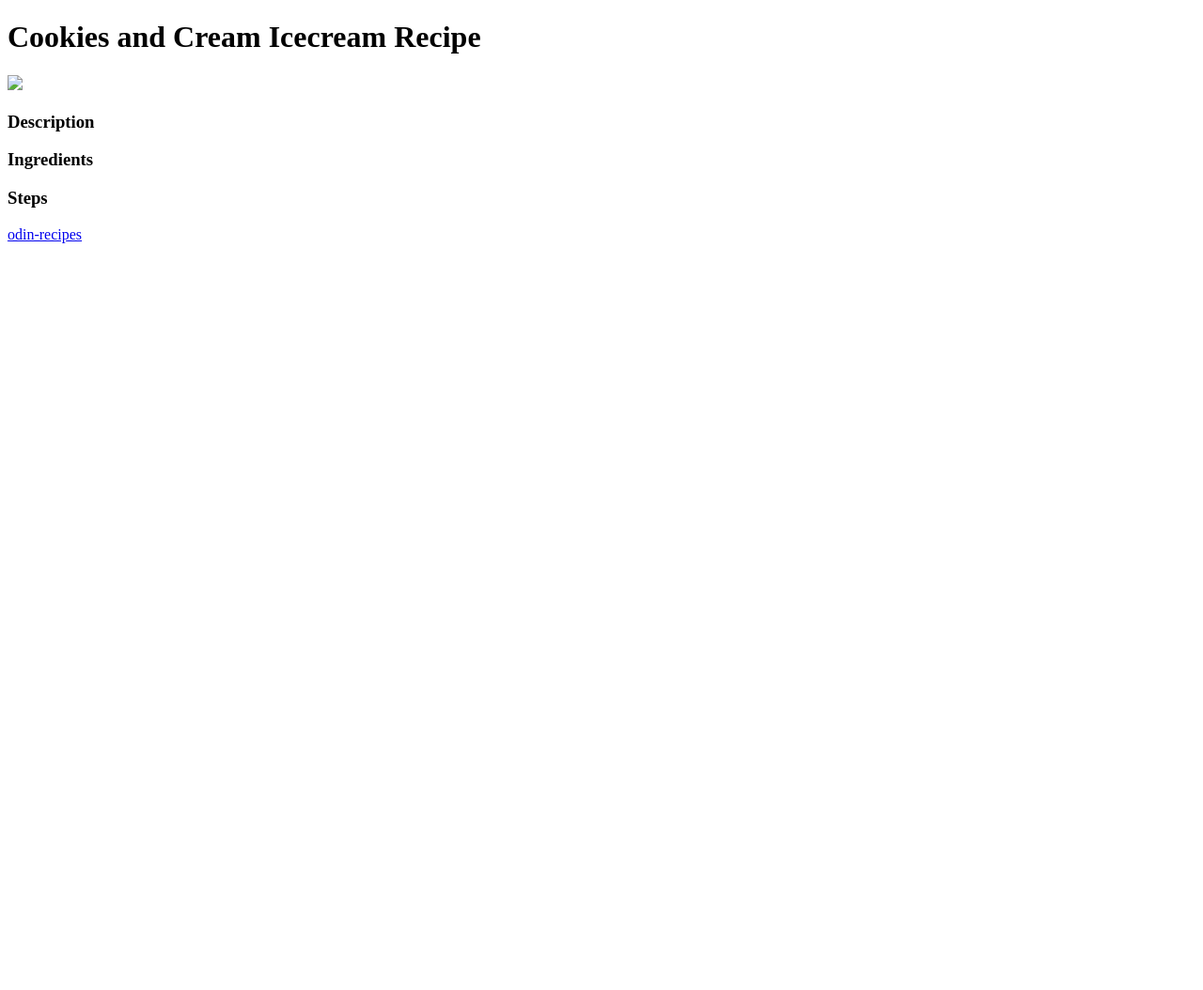
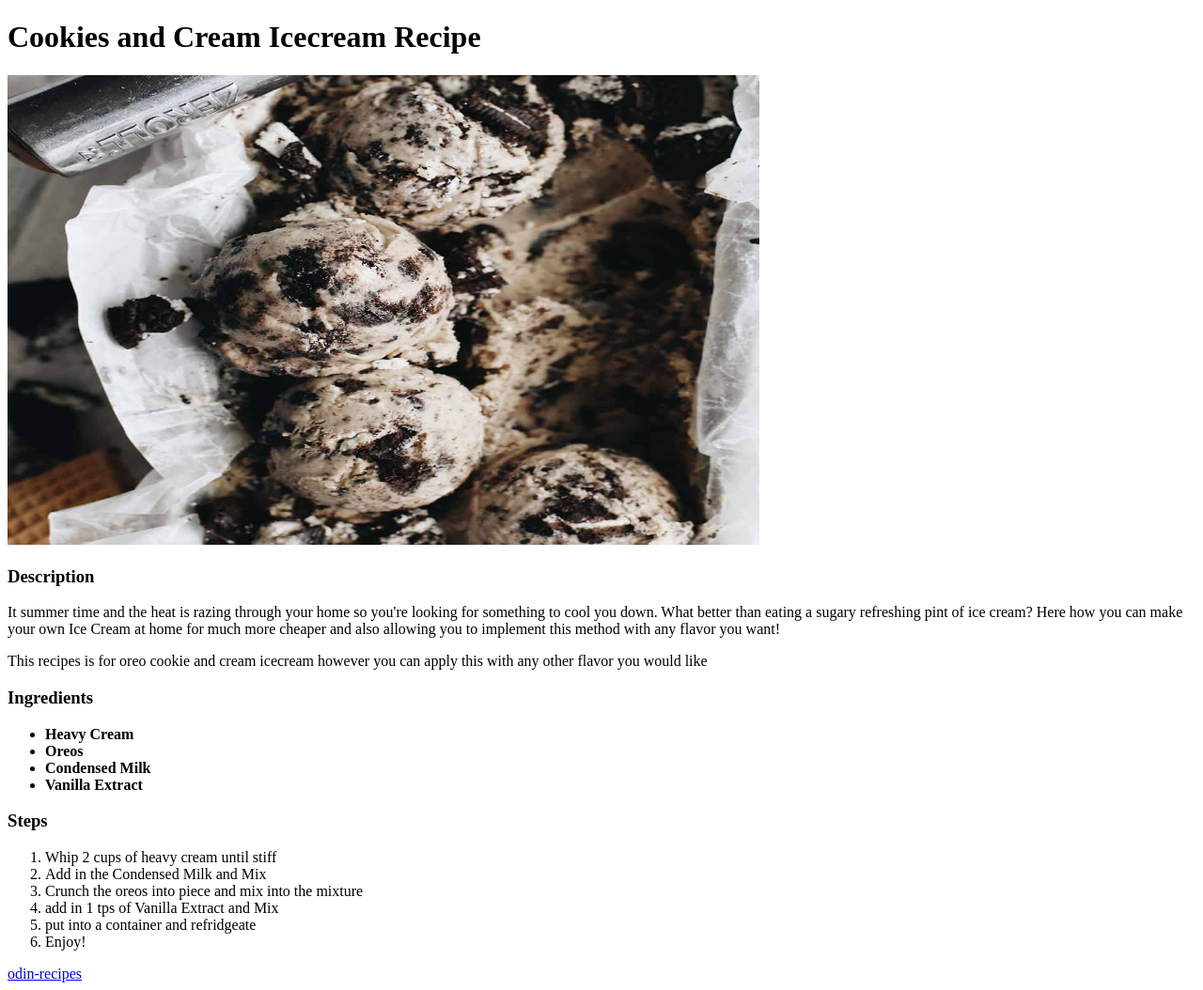
Before and after one commit to CodingGhost2/odin-recipes, a plain HTML site: page recipes/cream_cookie_icecream.html in a window 1280 px wide. Shown: the whole page at 94% size. Before the commit the page ends 800 px from the top, so only its background shows below. Drawn offline with Linux system fonts and the light colour scheme.

Commit message:
build [website] cream_cookie_icecream.html
add ingredients

add steps

add link back to main page

add images

```diff
--- a/recipes/cream_cookie_icecream.html
+++ b/recipes/cream_cookie_icecream.html
@@ -6,17 +6,29 @@
     </head>
     <body>
         <h1>Cookies and Cream Icecream Recipe</h1>
-        <img src= "../images/">
+        <img src= "../images/ice-cream.jpg"
+            width="800"
+            height="500" >
         <h3><strong>Description</strong></h3>
-            <p></p>
-            <p></p>
+            <p>It summer time and the heat is razing through your home so you're looking for something to cool you down. What better than eating a sugary refreshing pint of ice cream?
+                Here how you can make your own Ice Cream at home for much more cheaper and also allowing you to implement this method with any flavor you want!
+            </p>
+            <p>This recipes is for oreo cookie and cream icecream however you can apply this with any other flavor you would like</p>
         <h3>Ingredients</h3>
             <ul>
-
+                <li><Strong>Heavy Cream</Strong></li>
+                <li><strong>Oreos</strong></li>
+                <li><strong>Condensed Milk</strong></li>
+                <li><strong>Vanilla Extract</strong></li>
             </ul>
         <h3>Steps</h3>
             <ol>
-
+                <li>Whip 2 cups of heavy cream until stiff</li>
+                <li>Add in the Condensed Milk and Mix</li>
+                <li>Crunch the oreos into piece and mix into the mixture</li>
+                <li>add in 1 tps of Vanilla Extract and Mix</li>
+                <li>put into a container and refridgeate</li>
+                <li>Enjoy!</li>
             </ol>
         <a href="../index.html" rel="noopener noreferrer">odin-recipes</a>
     </body>
```
Also changed, not shown: images/ice-cream.jpg (added).
